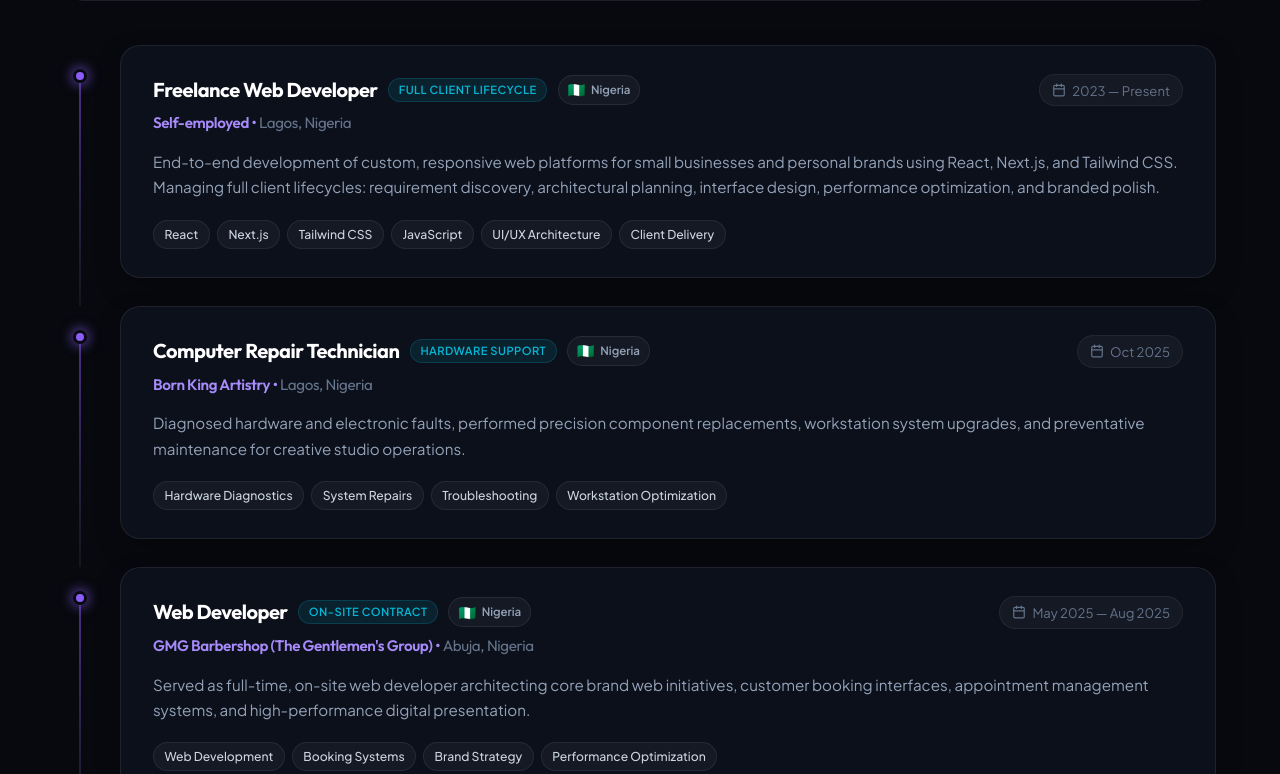
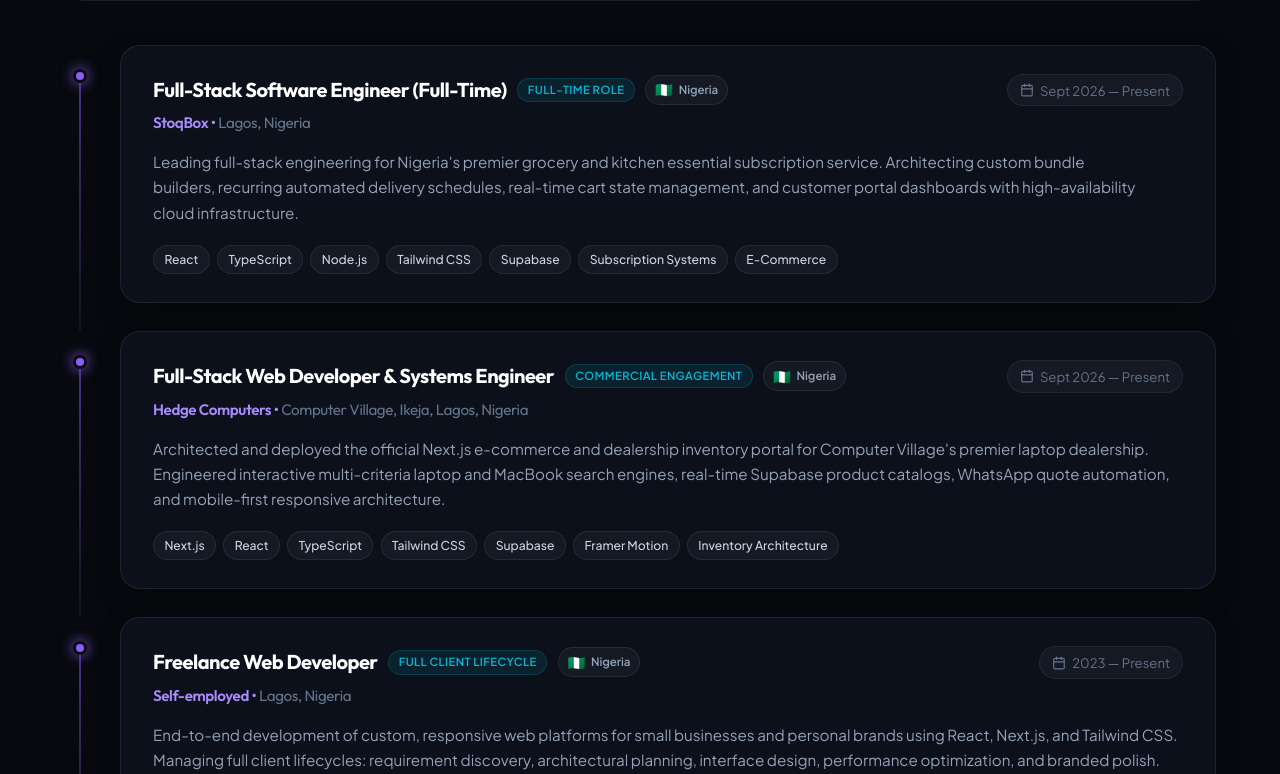
Before and after one commit to poet-sony101/react-portfolio-deployed, a React (Create React App) app: page / in a window 1280 px wide. Shown: the part 3546-4320 px from the top of the page. Built offline with nearby package versions, Linux system fonts and the light colour scheme.

Commit message:
feat: add Hedge Computers and StoqBox (full-time) to experience, works, and clients

```diff
--- a/src/components/Contact/contact.js
+++ b/src/components/Contact/contact.js
@@ -26,7 +26,8 @@
     { id: '12', name: 'Creative Minds Hub', services: 'Graphics & Video Editing' },
     { id: '13', name: 'New Dawn Technologies', services: 'Content Writing & Computer Repairs' },
     { id: '14', name: 'TechSavvy Solutions', services: 'Digital Marketing' },
-    { id: '15', name: 'Bright Future Academy', services: 'Graphics & Video Editing' }
+    { id: '15', name: 'Bright Future Academy', services: 'Graphics & Video Editing' },
+    { id: '16', name: 'Hedge Computers', services: 'E-Commerce & Dealership Web Portal' }
 ];
 
 const Contact = () => {
@@ -100,7 +101,7 @@
                         Trusted by diverse <span className="gradient-text">brands & businesses</span>.
                     </h2>
                     <p className="sectionSubtitle">
-                        I've partnered with over 15 companies across commerce, tech, creative studios, and education to engineer solutions that make an impact.
+                        I've partnered with over 16 companies across commerce, tech, creative studios, and education to engineer solutions that make an impact.
                     </p>
                 </div>
 
--- a/src/components/Experience/experience.js
+++ b/src/components/Experience/experience.js
@@ -13,6 +13,32 @@
 } from '../common/Icons';
 
 const experiences = [
+    {
+        id: 'stoqbox',
+        role: "Full-Stack Software Engineer (Full-Time)",
+        company: "StoqBox",
+        location: "Lagos, Nigeria",
+        flag: "🇳🇬",
+        country: "Nigeria",
+        period: "Sept 2026 — Present",
+        type: "Full-Time Role",
+        category: "web",
+        description: "Leading full-stack engineering for Nigeria's premier grocery and kitchen essential subscription service. Architecting custom bundle builders, recurring automated delivery schedules, real-time cart state management, and customer portal dashboards with high-availability cloud infrastructure.",
+        skills: ["React", "TypeScript", "Node.js", "Tailwind CSS", "Supabase", "Subscription Systems", "E-Commerce"]
+    },
+    {
+        id: 'hedge-computers',
+        role: "Full-Stack Web Developer & Systems Engineer",
+        company: "Hedge Computers",
+        location: "Computer Village, Ikeja, Lagos, Nigeria",
+        flag: "🇳🇬",
+        country: "Nigeria",
+        period: "Sept 2026 — Present",
+        type: "Commercial Engagement",
+        category: "web",
+        description: "Architected and deployed the official Next.js e-commerce and dealership inventory portal for Computer Village's premier laptop dealership. Engineered interactive multi-criteria laptop and MacBook search engines, real-time Supabase product catalogs, WhatsApp quote automation, and mobile-first responsive architecture.",
+        skills: ["Next.js", "React", "TypeScript", "Tailwind CSS", "Supabase", "Framer Motion", "Inventory Architecture"]
+    },
     {
         id: 'freelance',
         role: "Freelance Web Developer",
--- a/src/components/Works/works.js
+++ b/src/components/Works/works.js
@@ -11,6 +11,7 @@
 import HackathonUniConnect2 from '../../assets/hackathon-uniconnect-2.png';
 import HackathonKlova from '../../assets/hackathon-klova.jpg';
 import HackathonBudTrack from '../../assets/hackathon-budtrack.png';
+import HedgeComputersImg from '../../assets/hedge-computers.png';
 import {
     SparklesIcon,
     ArrowUpRightIcon,
@@ -25,6 +26,27 @@
 
 /* Commercial & Client Works */
 const commercialItems = [
+    {
+        id: "comm-hedge",
+        title: "Hedge Computers — E-Commerce Dealership & Workstation Portal",
+        subtitle: "Next.js E-Commerce, Supabase & Laptop Discovery Engine",
+        category: "web",
+        categoryLabel: "Web Platform",
+        accentColor: "#ef4444",
+        image: HedgeComputersImg,
+        imageType: "web",
+        summary: "Digital dealership platform and dynamic inventory engine for Computer Village's premier laptop and MacBook specialist.",
+        description: "Architected and deployed a modern e-commerce web platform for Hedge Computers in Computer Village, Ikeja, Lagos. Built with Next.js 16, React 19, and Supabase, the platform empowers professionals, creators, and students to discover verified USA-used and brand-new laptops with an interactive multi-spec laptop finder, real-time inventory management, warranty verifications, and direct WhatsApp sales workflows.",
+        deliverables: [
+            "Interactive Laptop Finder with dynamic CPU, RAM, and GPU filtering",
+            "Real-time inventory database synchronized with Supabase & CloudStore",
+            "Product spotlight showcase for executive workstations and MacBooks",
+            "One-click WhatsApp direct sales routing with pre-populated specs",
+            "Mobile-first responsive architecture optimized for low-latency browsing"
+        ],
+        tags: ["Next.js", "React", "TypeScript", "Tailwind CSS", "Supabase", "Framer Motion", "E-Commerce"],
+        inquiryText: "Hi Poet Sony, I saw the Hedge Computers platform in your portfolio and would like to build an e-commerce platform!"
+    },
     {
         id: "comm-1",
         title: "StoqBox — Grocery & Essential Box Subscription Platform",
```
Also changed, not shown: src/assets/hedge-computers.png (added).
